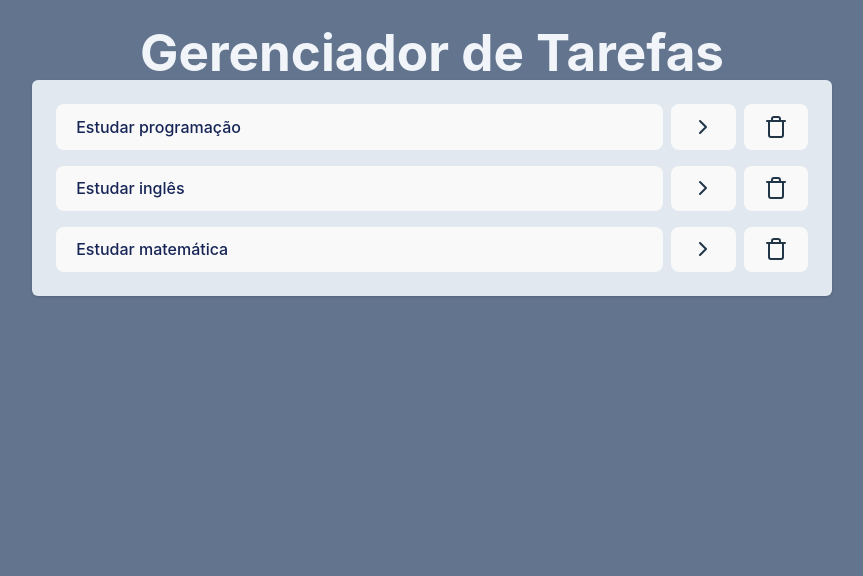
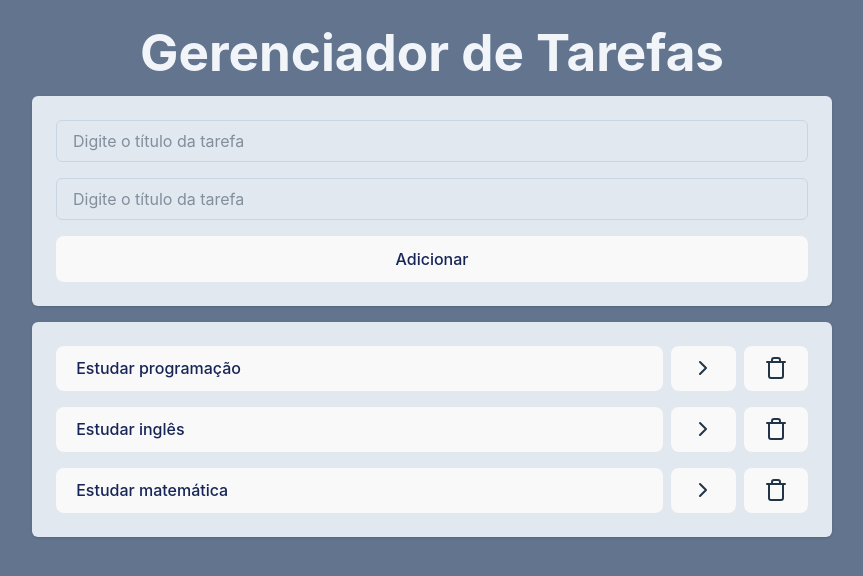
Before and after one commit to andressa-leite/react-tailwind-tasks-app, a React (Vite) app: page / in a window 1280 px wide. Shown: the top 576 px of the page, without its empty margins (208-1071 px from the left). Built offline with nearby package versions, Linux system fonts and the light colour scheme.

Commit message:
feito componente para adicionar tarefas por input

```diff
--- a/src/App.jsx
+++ b/src/App.jsx
@@ -42,16 +42,16 @@
 
   return (
     <div className="w-screen h-screen bg-slate-500 flex justify-center p-6">
-      <div className="w-[800px]">
+      <div className="w-[800px] space-y-4">
         <h1 className="text-3xl text-slate-100 font-bold text-center">
           Gerenciador de Tarefas
         </h1>
+        <AddTasks />
         <Tasks
           tasks={tasks}
           onTaskClick={onTaskClick}
           onDeleteTaskClick={onDeleteTaskClick}
         />
-        <AddTasks />
       </div>
     </div>
   );
--- a/src/components/AddTasks.jsx
+++ b/src/components/AddTasks.jsx
@@ -1,7 +1,23 @@
 import React from "react";
 
 function AddTasks() {
-  return <div></div>;
+  return (
+    <div className="space-y-4 p-6 bg-slate-200 rounded-md shadow flex flex-col">
+      <input
+        type="text"
+        placeholder="Digite o título da tarefa"
+        className="border border-slate-300 outline-slate-400 px-4 py-2 rounded-md"
+      />
+      <input
+        type="text"
+        placeholder="Digite o título da tarefa"
+        className="border border-slate-300 outline-slate-400 px-4 py-2 rounded-md"
+      />
+      <button className="bg-slate-300 outline-slate-400 px-4 py-2 text-blue-950 rounded-md font-medium">
+        Adicionar
+      </button>
+    </div>
+  );
 }
 
 export default AddTasks;
```
